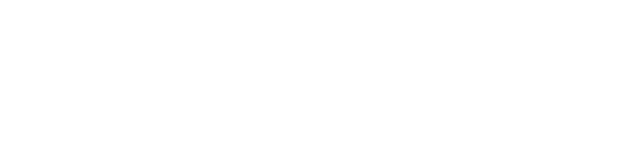
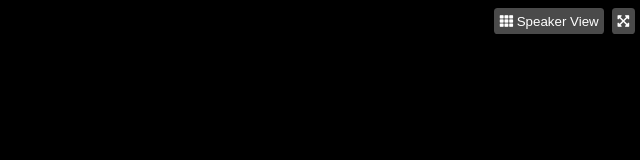
Before and after one commit to MGPasinetti/html-css-zoom, a plain HTML site: page index.html in a window 1280 px wide. Shown: the whole page, without its empty margins (640-1280 px from the left). Drawn offline with Linux system fonts and the light colour scheme.

Commit message:
header done

```diff
--- a/css/style.css
+++ b/css/style.css
@@ -1,5 +1,33 @@
+:root {
+    --grey: #4A4A4A;
+    --light-black: #222222;
+}
+
 * {
     margin: 0;
     padding: 0;
     box-sizing: 0;
 }
+
+html {
+    font-size: 18px;
+    background-color: black;
+    line-height: 2;
+}
+
+/* HEADER */
+header {
+    background-color: black;
+    display: flex;
+    justify-content: flex-end;
+    padding: .1rem;
+}
+
+button {
+    padding: .3rem;
+    background-color: var(--grey);
+    color: white;
+    border: none;
+    border-radius: .2rem;
+    margin-right: .2rem;
+}
--- a/index.html
+++ b/index.html
@@ -5,8 +5,41 @@
     <meta http-equiv="X-UA-Compatible" content="IE=edge">
     <meta name="viewport" content="width=device-width, initial-scale=1.0">
     <title>Zoom</title>
+
+    <!-- Google Fonts -->
+	<link rel="preconnect" href="https://fonts.googleapis.com">
+    <link rel="preconnect" href="https://fonts.gstatic.com" crossorigin>
+    <link href="https://fonts.googleapis.com/css2?family=Roboto:wght@300&display=swap" rel="stylesheet">
+    <!-- Font Awsome -->
+    <link rel="stylesheet" href="https://cdnjs.cloudflare.com/ajax/libs/font-awesome/5.15.3/css/all.min.css" integrity="sha512-iBBXm8fW90+nuLcSKlbmrPcLa0OT92xO1BIsZ+ywDWZCvqsWgccV3gFoRBv0z+8dLJgyAHIhR35VZc2oM/gI1w==" crossorigin="anonymous" referrerpolicy="no-referrer" />
+    <!-- Style -->
+    <link rel="stylesheet" href="css/style.css">
+
+     <!-- <i class="fas fa-angle-up"></i> -->
+     <!-- <i class="fas fa-microphone-slash"></i> -->
+     <!-- <i class="fas fa-microphone"></i> -->
+     <!-- <i class="fas fa-video"></i> -->
+     <!-- <i class="fas fa-user-plus"></i> -->
+     <!-- <i class="fas fa-user-friends"></i> -->
+     <!-- <i class="fas fa-chart-bar"></i> -->
+     <!-- <i class="fas fa-share-square"></i> -->
+     <!-- <i class="fas fa-comment"></i> -->
+     <!-- <i class="fas fa-record-vinyl"></i> -->
+     <!-- <i class="fas fa-th-large"></i> -->
+     <!-- <i class="fas fa-ellipsis-h"></i> -->
 </head>
+
 <body>
+
+    <!-- HEADER: 2BUTTONS -->
+    <header>
+        <div class="btns">
+            <button><i class="fas fa-th"></i> Speaker View</button>
+            <button><i class="fas fa-expand-arrows-alt"></i></button>
+        </div>
+
+    </header>
+
 
 </body>
 </html>
```
